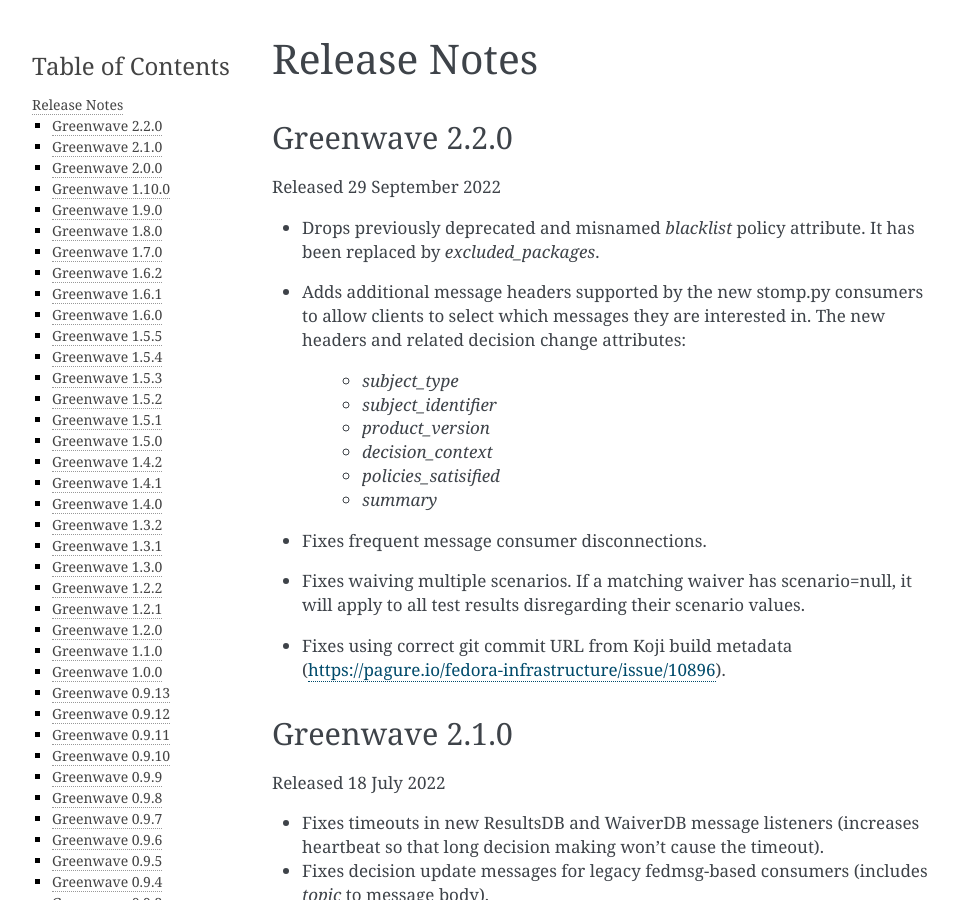
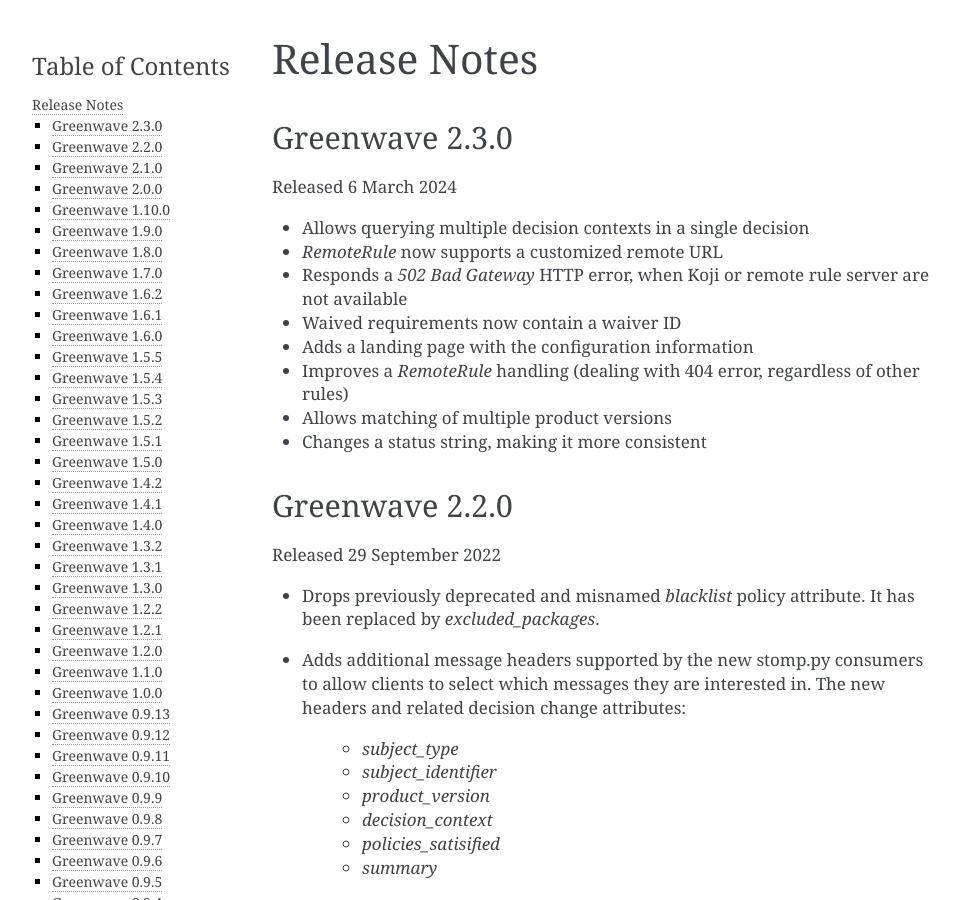
Before and after one commit to release-engineering/greenwave, a Sphinx documentation site: the page built from docs/release-notes.rst, in a window 1280 px wide and 900 px high. Shown: the whole window, without its empty margins (148-1108 px from the left). Built offline with Sphinx 7.4.7, drawn with Linux system fonts in a browser that asks for light colours; pages that are not in the unit, such as notebooks, are missing from menus.

Commit message:
Release notes for 2.3.0

```diff
--- a/docs/release-notes.rst
+++ b/docs/release-notes.rst
@@ -1,6 +1,23 @@
 =============
 Release Notes
 =============
+
+Greenwave 2.3.0
+===============
+
+Released 6 March 2024
+
+* Allows querying multiple decision contexts in a single decision
+* `RemoteRule` now supports a customized remote URL
+* Responds a `502 Bad Gateway` HTTP error, when Koji or remote rule
+  server are not available
+* Waived requirements now contain a waiver ID
+* Adds a landing page with the configuration information
+* Improves a `RemoteRule` handling (dealing with 404 error, regardless
+  of other rules)
+* Allows matching of multiple product versions
+* Changes a status string, making it more consistent
+
 
 Greenwave 2.2.0
 ===============
```
